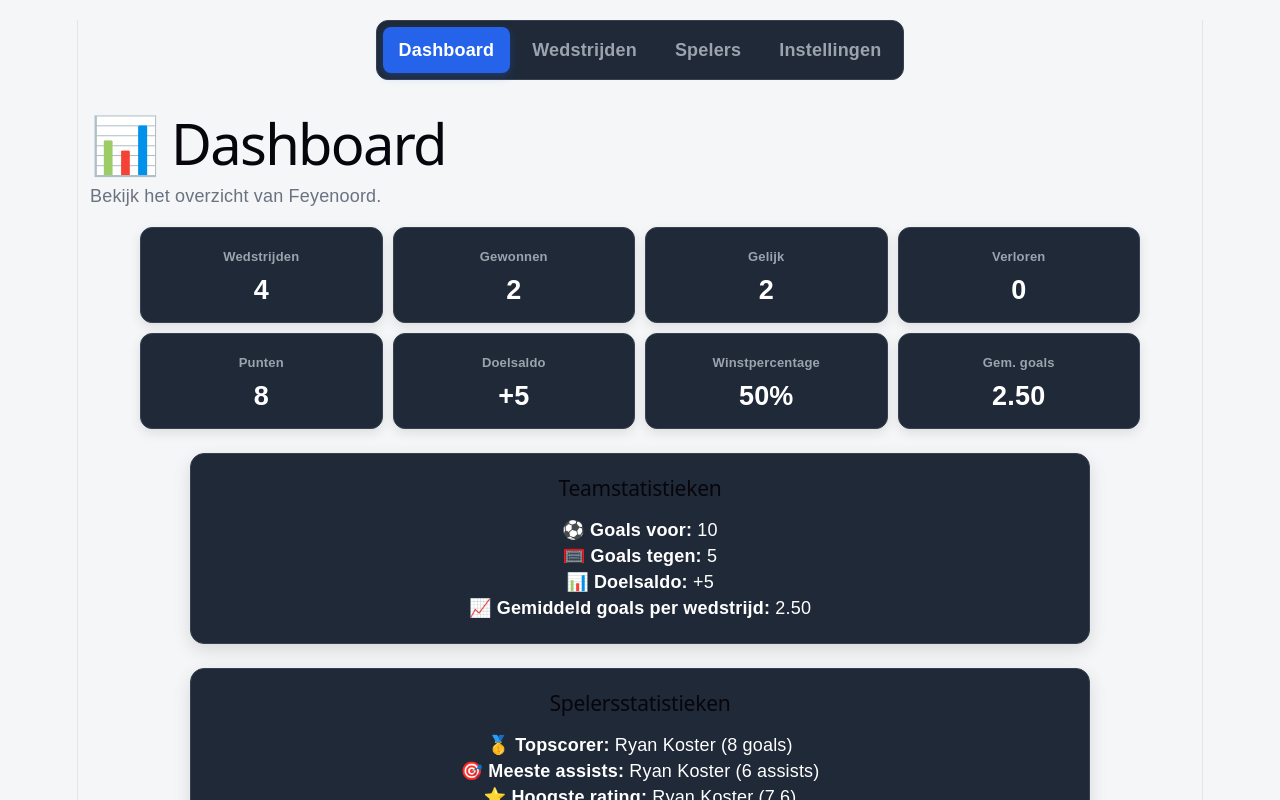
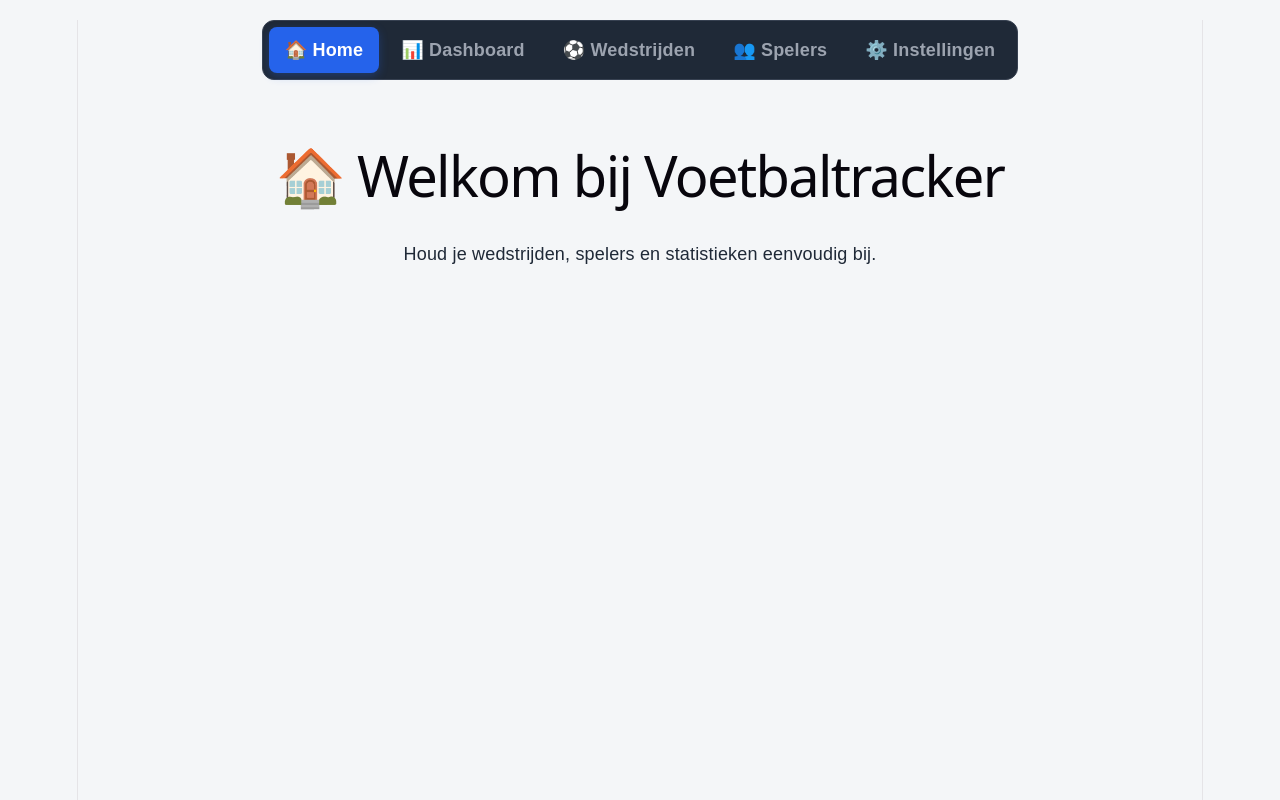
Before and after one commit to Ryan050409/simpel-design, a React (Vite) app: page / in a window 1280 px wide. Shown: the top 800 px of the page. Built offline with nearby package versions, Linux system fonts and the light colour scheme.

Commit message:
Home pagina toevoegen aan navigatie en router

```diff
--- a/src/App.tsx
+++ b/src/App.tsx
@@ -7,6 +7,7 @@
 import Dashboard from "./Dashboard.tsx";
 import MatchesPage from "./MatchesPage.tsx";
 import SettingsPage from "./SettingsPage.tsx";
+import HomePage from "./HomePage.tsx";
 
 import type { Player, Match, Team } from "./types.ts";
 
@@ -193,18 +194,22 @@
   return (
     <BrowserRouter>
       <nav className="nav">
-        <NavLink to="/">Dashboard</NavLink>
+        <NavLink to="/">🏠 Home</NavLink>
 
-        <NavLink to="/wedstrijden">Wedstrijden</NavLink>
+        <NavLink to="/dashboard">📊 Dashboard</NavLink>
 
-        <NavLink to="/spelers">Spelers</NavLink>
+        <NavLink to="/wedstrijden">⚽ Wedstrijden</NavLink>
 
-        <NavLink to="/instellingen">Instellingen</NavLink>
+        <NavLink to="/spelers">👥 Spelers</NavLink>
+
+        <NavLink to="/instellingen">⚙️ Instellingen</NavLink>
       </nav>
 
       <Routes>
+        <Route path="/" element={<HomePage />} />
+
         <Route
-          path="/"
+          path="/dashboard"
           element={
             <Dashboard matches={matches} playerList={playerList} team={team} />
           }
```
